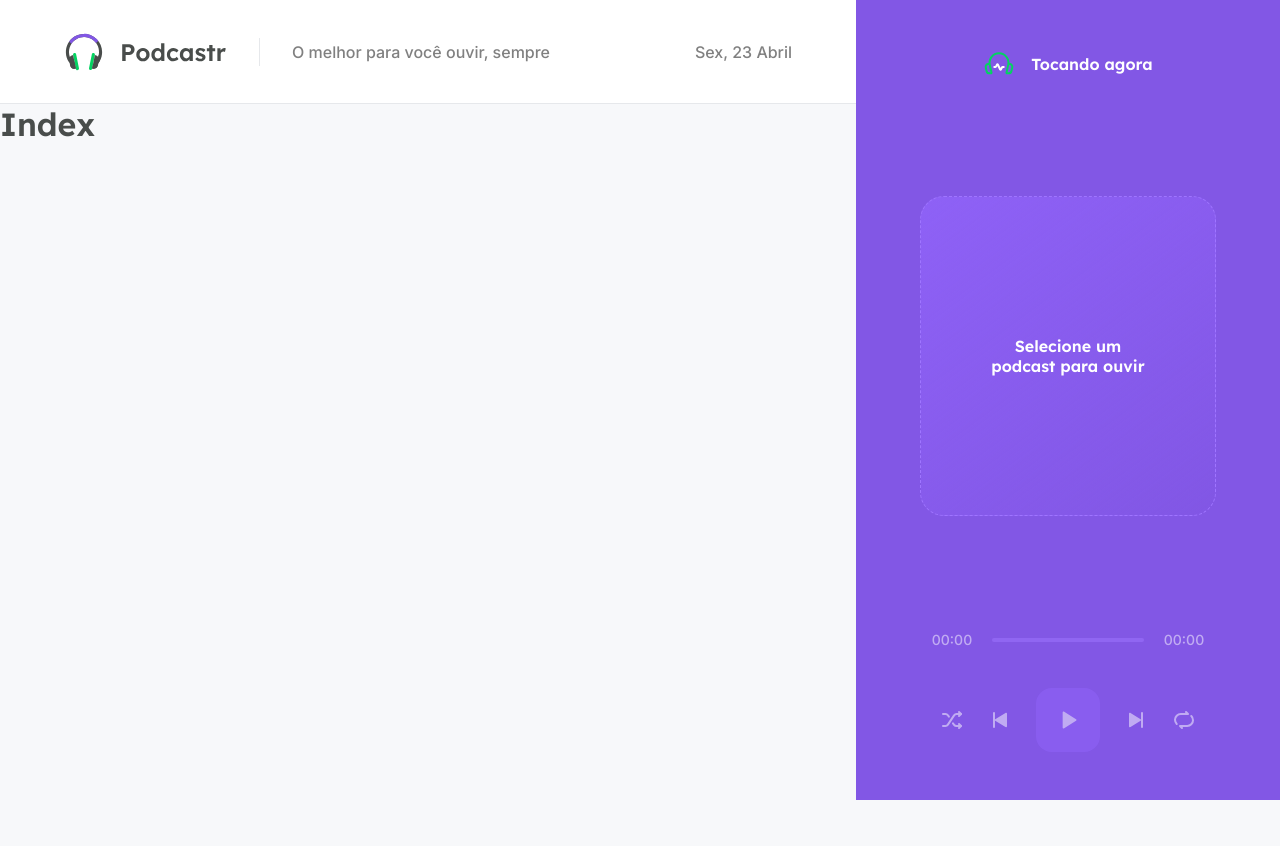
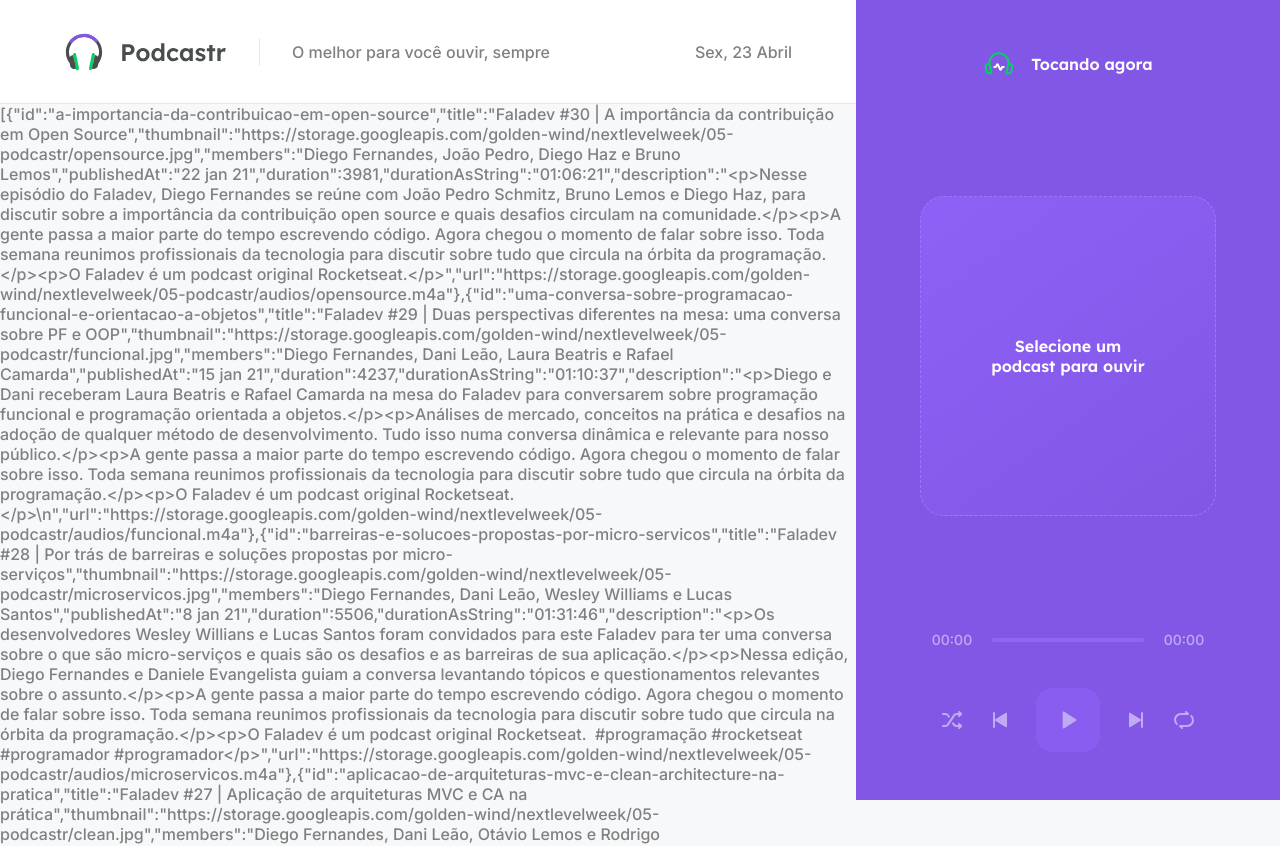
Before and after one commit to JoaoVSouto/podcastr, a Next.js app: page / in a window 1280 px wide. Shown: the top 846 px of the page. Before the commit the page ends 800 px from the top, so only its background shows below. Built offline with nearby package versions, Linux system fonts and the light colour scheme; data requests are answered from the project's data file.

Commit message:
Add axios and parse incoming raw data

```diff
--- a/package.json
+++ b/package.json
@@ -9,6 +9,7 @@
     "server": "json-server server.json -w -d 750 -p 3333"
   },
   "dependencies": {
+    "axios": "^0.21.1",
     "date-fns": "^2.21.1",
     "next": "10.1.3",
     "react": "17.0.2",
--- a/src/pages/index.tsx
+++ b/src/pages/index.tsx
@@ -1,16 +1,59 @@
 import { GetStaticProps } from 'next';
+import { format, parseISO } from 'date-fns';
+import ptBR from 'date-fns/locale/pt-BR';
 
-export default function Home() {
-  return <h1>Index</h1>;
+import api from '../services/api';
+
+import convertDurationToTimeString from '../utils/convertDurationToTimeString';
+
+type Episode = {
+  id: string;
+  title: string;
+  members: string;
+  publishedAt: string;
+  thumbnail: string;
+  description: string;
+  duration: number;
+  durationAsString: string;
+  url: string;
+};
+
+type HomeProps = {
+  episodes: Episode[];
+};
+
+export default function Home({ episodes }: HomeProps) {
+  return <p>{JSON.stringify(episodes)}</p>;
 }
 
 export const getStaticProps: GetStaticProps = async () => {
-  const response = await fetch('http://localhost:3333/episodes');
-  const data = await response.json();
+  const { data } = await api.get('episodes', {
+    params: {
+      _limit: 12,
+      _sort: 'published_at',
+      _order: 'desc',
+    },
+  });
+
+  const episodes = data.map(episode => ({
+    id: episode.id,
+    title: episode.title,
+    thumbnail: episode.thumbnail,
+    members: episode.members,
+    publishedAt: format(parseISO(episode.published_at), 'd MMM yy', {
+      locale: ptBR,
+    }),
+    duration: Number(episode.file.duration),
+    durationAsString: convertDurationToTimeString(
+      Number(episode.file.duration)
+    ),
+    description: episode.description,
+    url: episode.file.url,
+  }));
 
   return {
     props: {
-      episodes: data,
+      episodes,
     },
     revalidate: 60 * 60 * 8,
   };
--- /dev/null
+++ b/src/services/api.ts
@@ -0,0 +1,7 @@
+import axios from 'axios';
+
+const api = axios.create({
+  baseURL: 'http://localhost:3333',
+});
+
+export default api;
--- /dev/null
+++ b/src/utils/convertDurationToTimeString.ts
@@ -0,0 +1,11 @@
+export default function convertDurationToTimeString(duration: number) {
+  const hours = Math.floor(duration / 3600);
+  const minutes = Math.floor((duration % 3600) / 60);
+  const seconds = duration % 60;
+
+  const timeString = [hours, minutes, seconds]
+    .map(unit => String(unit).padStart(2, '0'))
+    .join(':');
+
+  return timeString;
+}
```
Also changed, not shown: 1 other file (tests, documents, lock files or other folders).
